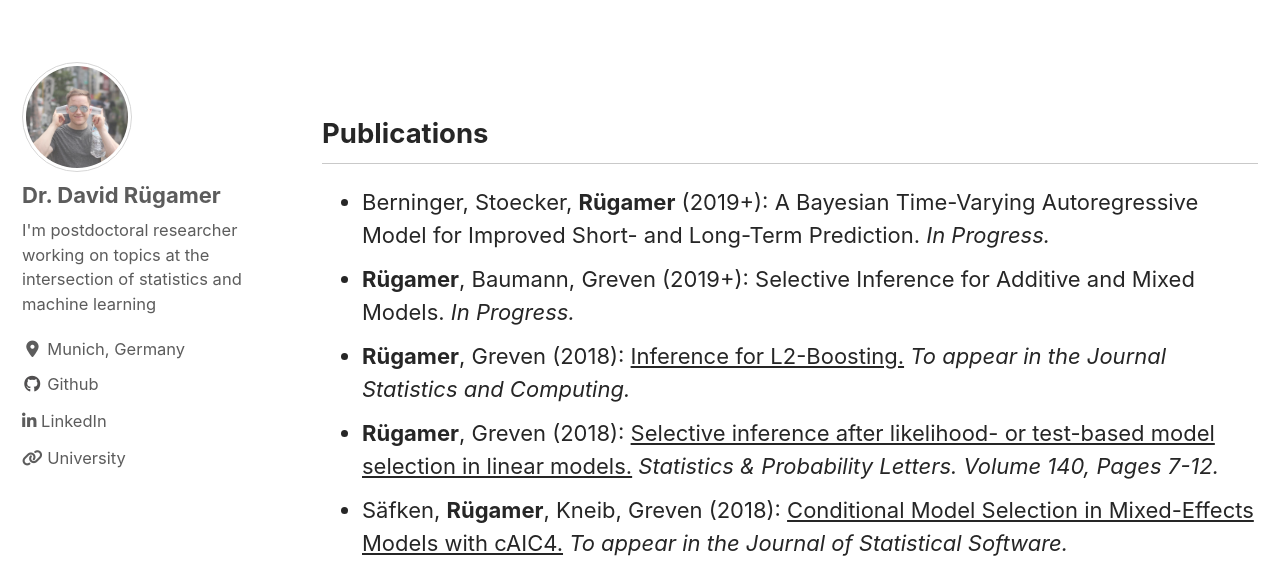
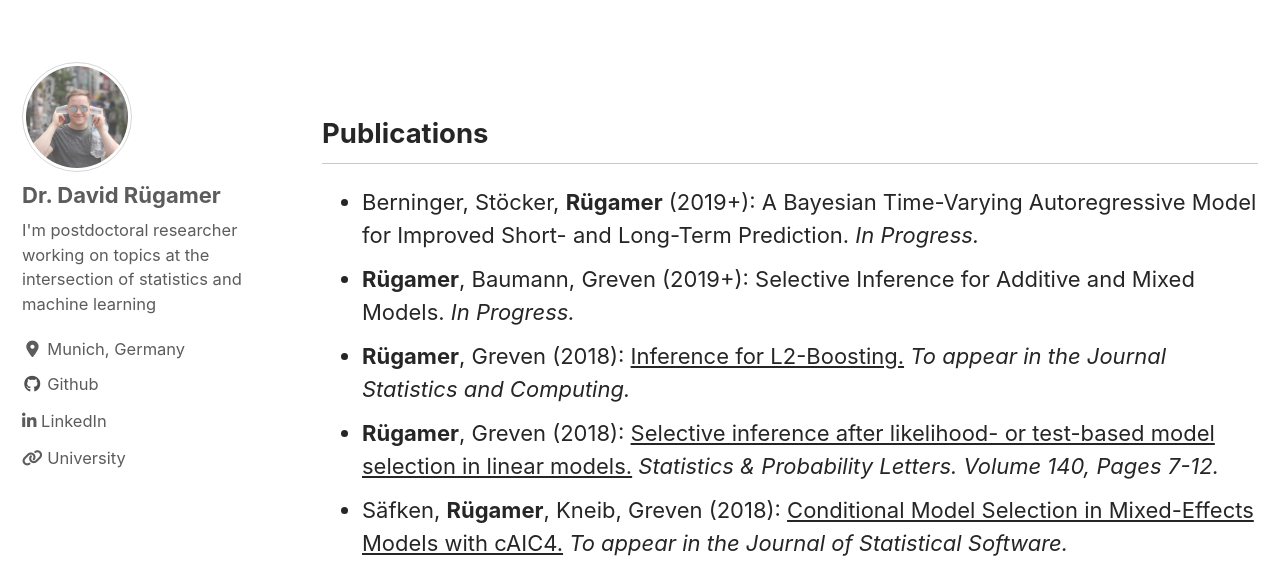
Before and after one commit to davidruegamer/davidruegamer.github.io, a Jekyll site: the page built from _pages/publications.md, in a window 1280 px wide and 900 px high, cut to the strip 333-900 px from the top of the window. Built offline with Jekyll 4.4.1, drawn with Linux system fonts in a browser that asks for light colours; cached includes are drawn as plain includes; nearby versions of some CDN libraries; comment, search, counter and statistics services are not loaded; a style sheet for code colours, icons or effects is not loaded.

Commit message:
fix typo

```diff
--- a/_pages/publications.md
+++ b/_pages/publications.md
@@ -15,7 +15,7 @@
 ---------------
 
 <ul>
-<li> Berninger, Stoecker, <b>R&uuml;gamer</b> (2019+): A Bayesian Time-Varying Autoregressive Model for Improved Short- and Long-Term Prediction. <i>In Progress.</i></li>
+<li> Berninger, St&ouml;cker, <b>R&uuml;gamer</b> (2019+): A Bayesian Time-Varying Autoregressive Model for Improved Short- and Long-Term Prediction. <i>In Progress.</i></li>
 <li> <b>R&uuml;gamer</b>, Baumann, Greven (2019+): Selective Inference for Additive and Mixed Models. <i>In Progress.</i></li>
 <li> <b>R&uuml;gamer</b>, Greven (2018): <a href="https://arxiv.org/abs/1805.01852">Inference for L2-Boosting.</a> <i>To appear in the Journal Statistics and Computing.</i></li>
 <li> <b>R&uuml;gamer</b>, Greven (2018): <a href="https://www.sciencedirect.com/science/article/pii/S0167715218301640">Selective inference after likelihood- or test-based model selection in linear models.</a> <i>Statistics & Probability Letters. Volume 140, Pages 7-12.</i> </li>
```
Also changed, not shown: assets/images/logo.jpg, assets/images/logo_org.jpg (added).
